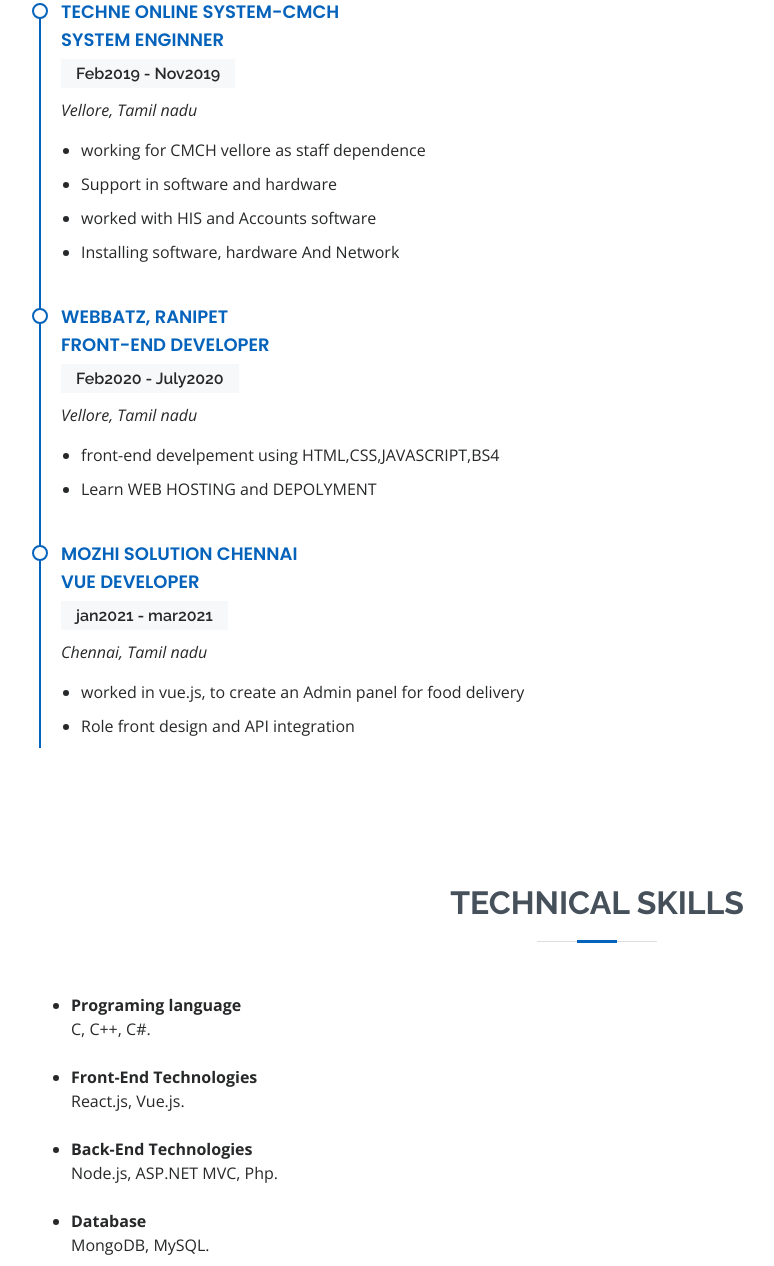
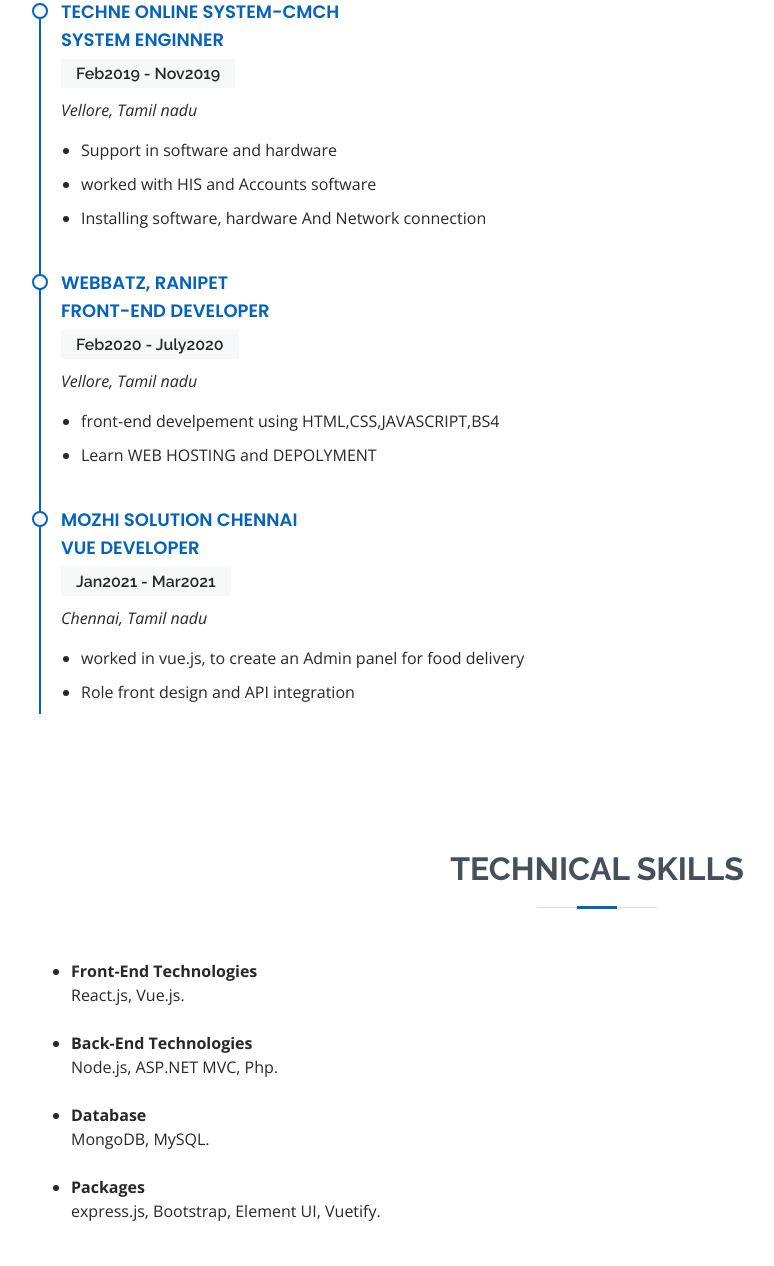
Before and after one commit to saame/myresume, a plain HTML site: page index.html in a window 1280 px wide. Shown: the part 2402-3668 px from the top of the page, without its empty margins (93-867 px from the left). Drawn offline with nearby package versions, Linux system fonts and the light colour scheme.

Commit message:
updated index

```diff
--- a/index.html
+++ b/index.html
@@ -136,7 +136,7 @@
               <h4>ARUN SAMDOSS</h4>
               <p><em>experience and developing user-centered digital/print marketing material from initial concept to final, polished deliverable.</em></p>
               <ul>
-                <li>katpadi, vellore, TN, india </li>
+                <li>vellore, TN, india </li>
                 <li>(+91) 9444249672</li>
                 <li>arunsamdoss@gmail.COM</li>
               </ul>
@@ -165,10 +165,9 @@
               <h5>Feb2019 - Nov2019 </h5>
               <p><em>Vellore, Tamil nadu </em></p>
               <ul>
-                <li>working for CMCH vellore as staff dependence </li>
                 <li>Support in software and hardware</li>
                 <li>worked with HIS and Accounts software</li>
-                <li>Installing software, hardware And Network</li>
+                <li>Installing software, hardware And Network connection</li>
               </ul>
             </div>
             <div class="resume-item">
@@ -184,7 +183,7 @@
                <div class="resume-item">
               <h4>Mozhi solution chennai</h4>
               <h4>Vue Developer</h4>
-              <h5>jan2021 - mar2021</h5>
+              <h5>Jan2021 - Mar2021</h5>
               <p><em>Chennai, Tamil nadu </em></p>
               <ul>
                 <li>worked in vue.js, to create an Admin panel for food delivery</li>
@@ -206,7 +205,6 @@
 
           <div class="col-lg-6">
            <ul>
-            <li><b>Programing language</b><br>C, C++, C#.</li><br>
              <li><b>Front-End Technologies</b><Br>React.js, Vue.js.</li><Br>
              <li><b>Back-End Technologies</b><br> Node.js, ASP.NET MVC, Php.</li><br>
              <li><b>Database</b><br>MongoDB, MySQL.</li><br>
@@ -247,7 +245,7 @@
               <div class="phone">
                 <i class="icofont-phone"></i>
                 <h4>Call:</h4>
-                <p>+1 21324235346</p>
+                <p>+91 9444249672</p>
               </div>
 
             </div>
```
